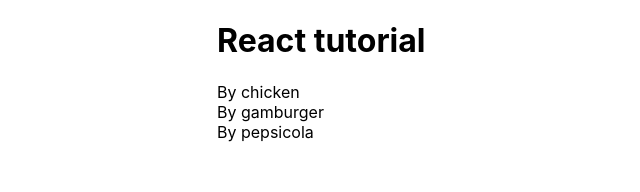
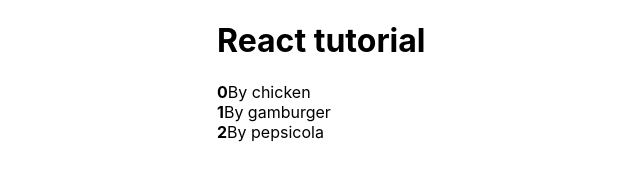
Before and after one commit to AlexNazaroff/reactapp, a React (Create React App) app: page / in a window 1280 px wide. Shown: the top 192 px of the page, without its empty margins (123-763 px from the left). Built offline with nearby package versions, Linux system fonts and the light colour scheme.

Commit message:
9 Добавили индекс к элементам массива

```diff
--- a/src/todo/Todoitem.js
+++ b/src/todo/Todoitem.js
@@ -1,5 +1,8 @@
 import React from 'react'
 
-export default function Todoitem({todo}) {
-    return <li>{todo.title}</li>
+export default function Todoitem({todo,index}) {
+    return <li>
+        <strong>{index}</strong>
+        {todo.title}
+    </li>
 }
--- a/src/todo/todolist.js
+++ b/src/todo/todolist.js
@@ -11,8 +11,8 @@
 export default function Todolist(props) {
     return (
         <ul style={styles.ul}>
-            {props.todos.map(todo=>{
-                return <Todoitem todo={todo} key={todo.id}/>
+            {props.todos.map((todo,index )=>{
+                return <Todoitem todo={todo} key={todo.id} index={index}/>
             })}
         </ul>
     )
```
